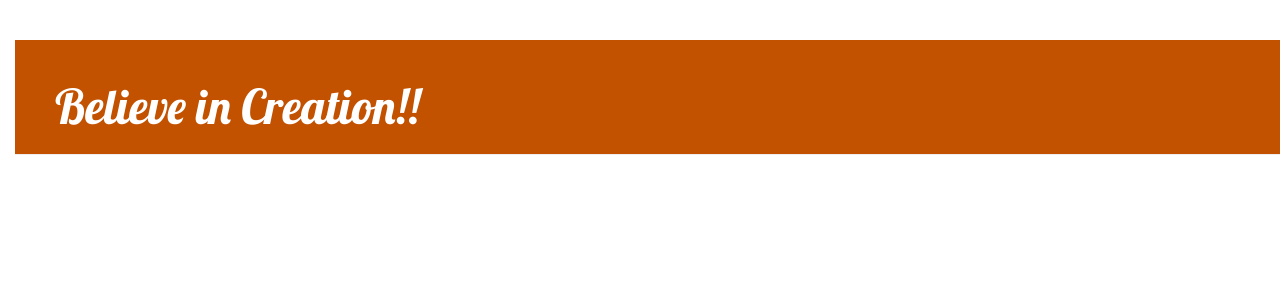
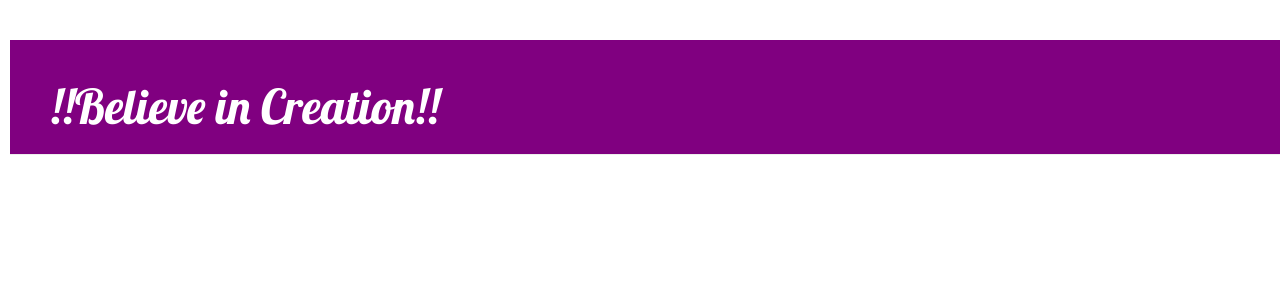
Before and after one commit to wolfy00/bic, a Django app: page / in a window 1280 px wide. Shown: the top 300 px of the page. Run offline with Django 3.2, Linux system fonts and the light colour scheme; data that the repository does not hold is empty; some libraries are stand-ins or nearby versions.

Commit message:
changes to css and html

```diff
--- a/blog/static/css/blog.css
+++ b/blog/static/css/blog.css
@@ -1,13 +1,13 @@
 h1 a, h2 a {
-    color: #C25100;
+    color: #00CED1;
     font-family: 'Lobster';
 }
 body {
-    padding-left: 15px;
+    padding-left: 10px;
 }
 
 .page-header {
-    background-color: #C25100;
+    background-color: #800080;
     margin-top: 0;
     padding: 20px 20px 20px 40px;
 }
--- a/blog/templates/blog/post_list.html
+++ b/blog/templates/blog/post_list.html
@@ -13,7 +13,7 @@
 
         <body>
         <div class="page-header">
-        <h1><a href="">Believe in Creation!!</a></h1>
+        <h1><a href="">!!Believe in Creation!!</a></h1>
         </div>
         <div class="content container">
     <div class="row">
```
